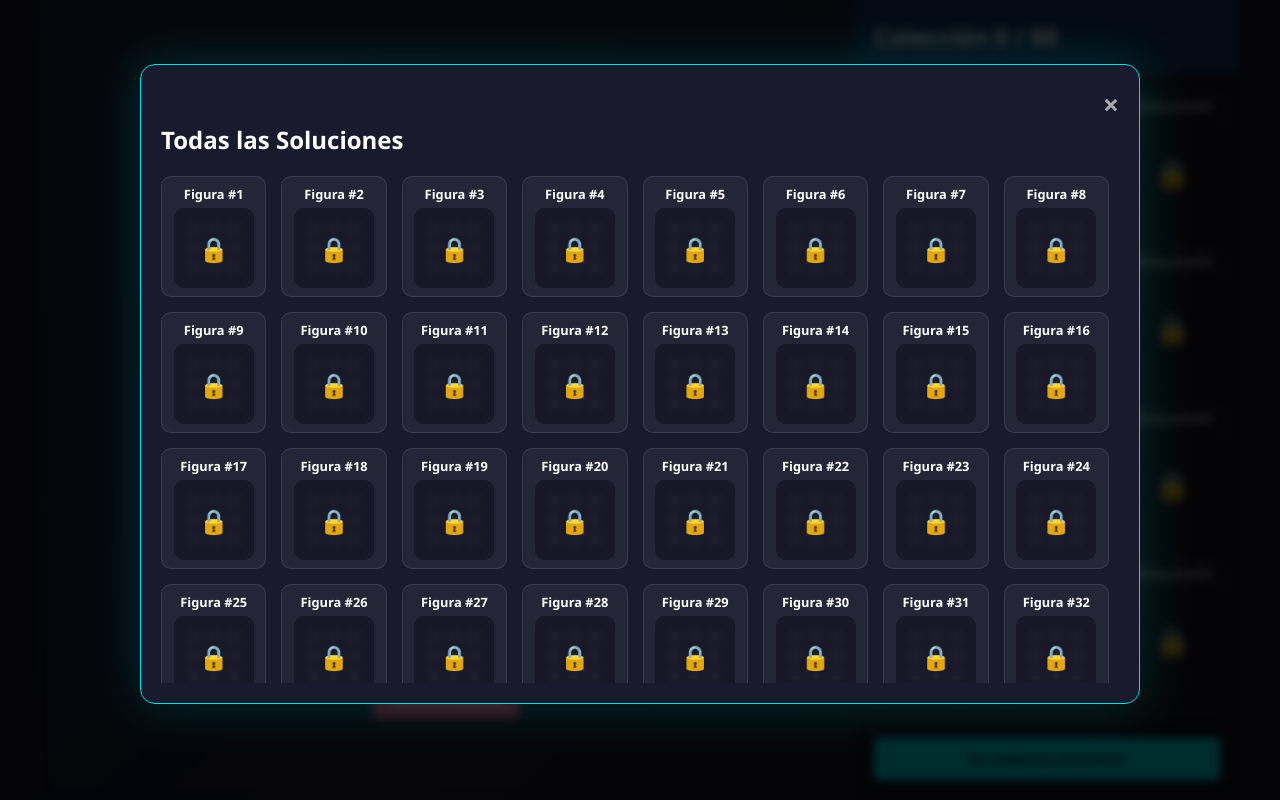
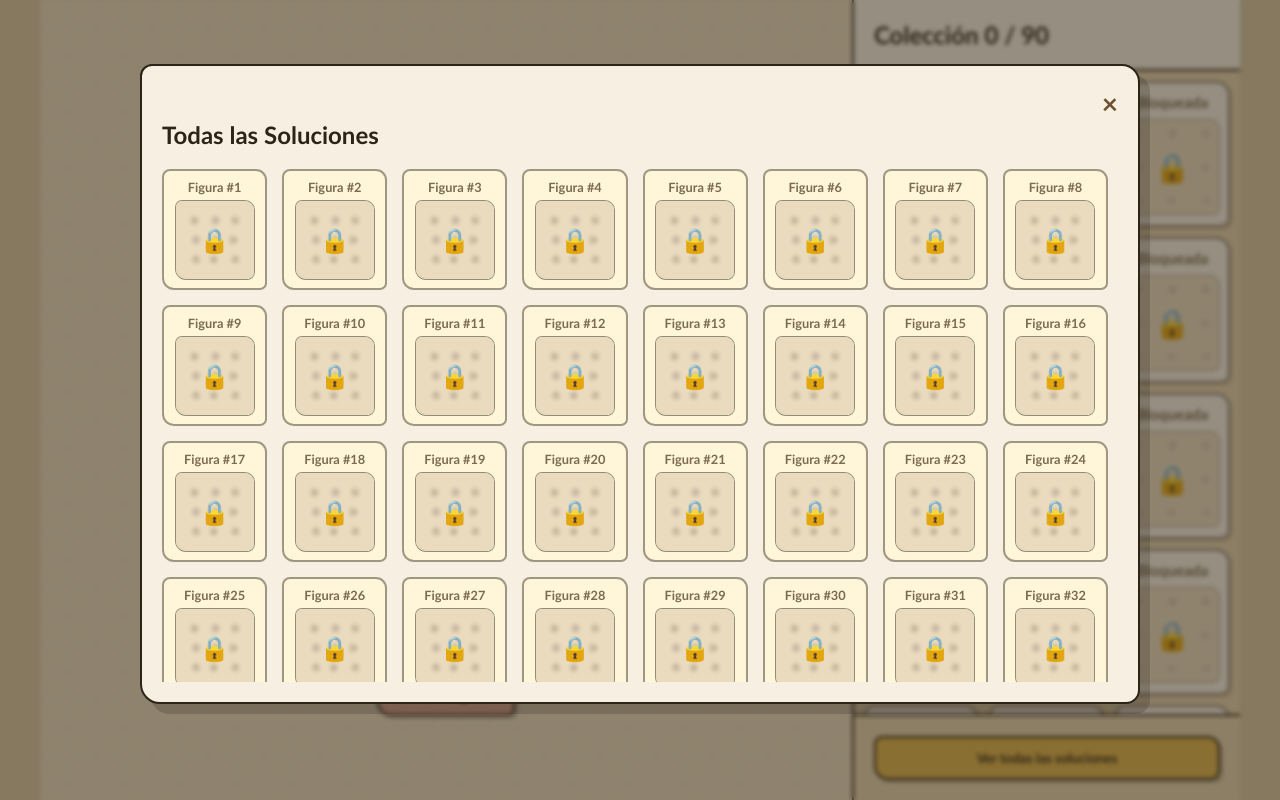
Before and after one commit to bernardo-campos/tercera-vista, a plain HTML site: page index.html in a window 1280 px wide. Both pictures are taken after a click on the button "Ver todas las soluciones". Drawn offline with Linux system fonts and the light colour scheme.

Commit message:
ui: usar Rough.js mediante cdn

```diff
--- a/css/styles.css
+++ b/css/styles.css
@@ -2,12 +2,12 @@
     margin: 0;
     padding: 0;
     box-sizing: border-box;
-    font-family: 'Segoe UI', Tahoma, Geneva, Verdana, sans-serif;
+    font-family: "Trebuchet MS", "Segoe UI", sans-serif;
 }
 
 body {
-    background: #1a1a2e;
-    color: #fff;
+    background: #d8c7a4;
+    color: #2d2418;
     height: 100vh;
     overflow: hidden;
 }
@@ -27,23 +27,32 @@ body {
     align-items: center;
     justify-content: center;
     padding: 20px;
-    background: linear-gradient(135deg, #16213e 0%, #1a1a2e 100%);
+    background: #eadbbf;
+    background-image:
+        linear-gradient(rgba(45, 36, 24, 0.04) 1px, transparent 1px),
+        linear-gradient(90deg, rgba(45, 36, 24, 0.035) 1px, transparent 1px);
+    background-size: 28px 28px;
 }
 
 .header h1 {
     font-size: 2.5rem;
-    background: linear-gradient(90deg, #00dbde 0%, #fc00ff 100%);
-    -webkit-background-clip: text;
-    -webkit-text-fill-color: transparent;
+    text-align: center;
+    color: #2d2418;
+    text-shadow: 2px 2px 0 rgba(114, 84, 45, 0.22);
+}
+
+.header p {
+    color: #6b5130;
     text-align: center;
 }
 
 .figure-wrapper {
     margin: 40px 0;
-    background: rgba(255, 255, 255, 0.05);
+    background: #f7efe1;
     padding: 40px;
-    border-radius: 30px;
-    box-shadow: 0 10px 30px rgba(0,0,0,0.5);
+    border: 2px solid #2d2418;
+    border-radius: 12px 18px 14px 20px;
+    box-shadow: 8px 8px 0 rgba(45, 36, 24, 0.18);
 }
 
 .figure-grid {
@@ -57,16 +66,18 @@ body {
     width: 24px;
     height: 24px;
     border-radius: 50%;
-    background: rgba(255, 255, 255, 0.2);
+    background: #f7efe1;
+    border: 2px solid #2d2418;
     transform: translate(-50%, -50%);
     cursor: pointer;
-    transition: all 0.3s;
+    transition: transform 0.2s, background 0.2s;
     z-index: 2;
 }
 
 .point.active {
-    background: #00dbde;
-    box-shadow: 0 0 15px #00dbde;
+    background: #e0b44b;
+    box-shadow: 2px 2px 0 rgba(45, 36, 24, 0.25);
+    transform: translate(-50%, -50%) rotate(-5deg) scale(1.08);
 }
 
 #lineCanvas {
@@ -82,25 +93,26 @@ body {
 .message-area {
     height: 40px;
     margin-bottom: 20px;
-    color: #a0a0c0;
+    color: #6b5130;
     font-weight: bold;
 }
 
 .btn-reset {
-    background: #ff416c;
-    color: white;
-    border: none;
+    background: #f2b6a0;
+    color: #2d2418;
+    border: 2px solid #2d2418;
     padding: 10px 20px;
-    border-radius: 5px;
+    border-radius: 9px 12px 8px 14px;
     cursor: pointer;
     font-weight: bold;
+    box-shadow: 3px 3px 0 rgba(45, 36, 24, 0.22);
 }
 
 /* Right Column: List Area */
 .list-column {
     flex: 1;
-    background: #12121e;
-    border-left: 1px solid rgba(255,255,255,0.1);
+    background: #e6d3ad;
+    border-left: 2px solid #2d2418;
     display: flex;
     flex-direction: column;
     min-width: 300px;
@@ -108,8 +120,8 @@ body {
 
 .list-header {
     padding: 20px;
-    border-bottom: 1px solid rgba(255,255,255,0.1);
-    background: #0f3460;
+    border-bottom: 2px solid #2d2418;
+    background: #f7efe1;
 }
 
 .figure-list {
@@ -127,7 +139,7 @@ body {
     width: 8px;
 }
 .figure-list::-webkit-scrollbar-thumb {
-    background: rgba(255,255,255,0.2);
+    background: rgba(45, 36, 24, 0.3);
     border-radius: 4px;
 }
 
@@ -137,36 +149,38 @@ body {
     flex-direction: column;
     align-items: center;
     padding: 10px;
-    background: rgba(255,255,255,0.03);
-    border-radius: 15px;
-    transition: all 0.3s;
-    border: 1px solid rgba(255,255,255,0.05);
+    background: #f7efe1;
+    border-radius: 10px 14px 9px 13px;
+    transition: transform 0.2s, box-shadow 0.2s;
+    border: 2px solid rgba(45, 36, 24, 0.55);
+    box-shadow: 3px 3px 0 rgba(45, 36, 24, 0.12);
 }
 
 .lock-item.unlocked {
-    background: rgba(0, 219, 222, 0.05);
-    border-color: rgba(0, 219, 222, 0.3);
-    box-shadow: 0 0 15px rgba(0, 219, 222, 0.1);
+    background: #fff6d9;
+    border-color: #2d2418;
+    box-shadow: 4px 4px 0 rgba(45, 36, 24, 0.18);
 }
 
 .lock-title {
     font-weight: bold;
     font-size: 0.95rem;
     margin-bottom: 8px;
-    color: #aaa;
+    color: #7c6a51;
 }
 
 .lock-item.unlocked .lock-title {
-    color: #00dbde;
+    color: #2d2418;
 }
 
 .canvas-wrapper {
     position: relative;
     width: 96px;
     height: 96px;
-    border-radius: 10px;
+    border: 1px solid rgba(45, 36, 24, 0.35);
+    border-radius: 7px 10px 8px 11px;
     overflow: hidden;
-    background: rgba(0,0,0,0.2);
+    background: #eadbbf;
 }
 
 .list-canvas {
@@ -180,8 +194,8 @@ body {
     left: 0;
     width: 100%;
     height: 100%;
-    background: rgba(26, 26, 46, 0.4);
-    backdrop-filter: blur(5px);
+    background: rgba(234, 219, 191, 0.72);
+    backdrop-filter: blur(2px);
     display: flex;
     justify-content: center;
     align-items: center;
@@ -200,24 +214,26 @@ body {
 
 .list-footer {
     padding: 20px;
-    border-top: 1px solid rgba(255,255,255,0.1);
+    border-top: 2px solid #2d2418;
     text-align: center;
 }
 
 .btn-solutions {
-    background: #00dbde;
-    color: #1a1a2e;
-    border: none;
+    background: #e0b44b;
+    color: #2d2418;
+    border: 2px solid #2d2418;
     padding: 12px 24px;
-    border-radius: 5px;
+    border-radius: 8px 12px 9px 14px;
     cursor: pointer;
     font-weight: bold;
     width: 100%;
-    transition: background 0.3s;
+    box-shadow: 3px 3px 0 rgba(45, 36, 24, 0.22);
+    transition: transform 0.2s, background 0.2s;
 }
 
 .btn-solutions:hover {
-    background: #00b3b6;
+    background: #efc766;
+    transform: translate(-1px, -1px);
 }
 
 /* Modal */
@@ -229,26 +245,26 @@ body {
     top: 0;
     width: 100%;
     height: 100%;
-    background-color: rgba(0,0,0,0.8);
-    backdrop-filter: blur(5px);
+    background-color: rgba(45, 36, 24, 0.48);
+    backdrop-filter: blur(2px);
 }
 
 .modal-content {
-    background-color: #1a1a2e;
+    background-color: #f7efe1;
     margin: 5% auto;
     padding: 20px;
-    border: 1px solid #00dbde;
+    border: 2px solid #2d2418;
     width: 80%;
     max-width: 1000px;
     height: 80vh;
-    border-radius: 15px;
+    border-radius: 12px 18px 14px 20px;
     display: flex;
     flex-direction: column;
-    box-shadow: 0 0 50px rgba(0, 219, 222, 0.2);
+    box-shadow: 10px 10px 0 rgba(45, 36, 24, 0.22);
 }
 
 .close-modal {
-    color: #aaa;
+    color: #6b5130;
     float: right;
     font-size: 28px;
     font-weight: bold;
@@ -258,7 +274,7 @@ body {
 
 .close-modal:hover,
 .close-modal:focus {
-    color: #fff;
+    color: #2d2418;
     text-decoration: none;
     cursor: pointer;
 }
@@ -273,11 +289,11 @@ body {
 }
 
 .solution-card {
-    background: rgba(255,255,255,0.05);
-    border-radius: 10px;
+    background: #fff6d9;
+    border-radius: 8px 11px 7px 12px;
     padding: 8px;
     text-align: center;
-    border: 1px solid rgba(255,255,255,0.1);
+    border: 2px solid rgba(45, 36, 24, 0.45);
 }
 
 .solution-card h3 {
@@ -286,6 +302,6 @@ body {
 }
 
 .solution-canvas {
-    background: rgba(0,0,0,0.2);
+    background: #eadbbf;
     border-radius: 5px;
 }
--- a/js/script.js
+++ b/js/script.js
@@ -8,6 +8,7 @@ document.addEventListener('DOMContentLoaded', async function() {
     const grid = document.getElementById('figureGrid');
     const canvas = document.getElementById('lineCanvas');
     const ctx = canvas.getContext('2d');
+    let roughCanvas = window.rough ? rough.canvas(canvas) : null;
     const messageArea = document.getElementById('messageArea');
     const figureListEl = document.getElementById('figureList');
     const progressCountEl = document.getElementById('progressCount');
@@ -25,6 +26,8 @@ document.addEventListener('DOMContentLoaded', async function() {
     await loadFigures();
     loadProgress();
     renderList();
+    window.addEventListener('rough-ready', syncRoughRenderer);
+    window.addEventListener('load', syncRoughRenderer);
 
     // --- Event Listeners ---
     grid.addEventListener('mousedown', startDrawing);
@@ -92,6 +95,16 @@ document.addEventListener('DOMContentLoaded', async function() {
     function saveProgress() {
         localStorage.setItem(STORAGE_KEY, JSON.stringify([...unlockedIndices]));
         updateProgressDisplay();
+    }
+
+    function syncRoughRenderer() {
+        if (!window.rough || roughCanvas) return;
+
+        roughCanvas = rough.canvas(canvas);
+        renderList();
+        if (solutionsModal.style.display === 'block') {
+            renderAllSolutions();
+        }
     }
 
     // --- Grid Logic ---
@@ -213,24 +226,31 @@ document.addEventListener('DOMContentLoaded', async function() {
         ctx.clearRect(0, 0, canvas.width, canvas.height);
         if (selectedPoints.length === 0) return;
 
-        ctx.beginPath();
-        ctx.strokeStyle = '#00dbde';
-        ctx.lineWidth = 4;
-        ctx.lineCap = 'round';
-        ctx.lineJoin = 'round';
-        ctx.shadowBlur = 10;
-        ctx.shadowColor = '#00dbde';
-
-        ctx.moveTo(selectedPoints[0].x, selectedPoints[0].y);
         for (let i = 1; i < selectedPoints.length; i++) {
-            ctx.lineTo(selectedPoints[i].x, selectedPoints[i].y);
+            drawSketchLine(
+                roughCanvas,
+                ctx,
+                selectedPoints[i - 1].x,
+                selectedPoints[i - 1].y,
+                selectedPoints[i].x,
+                selectedPoints[i].y,
+                4
+            );
         }
 
         if (mouseX !== null && mouseY !== null) {
             const rect = grid.getBoundingClientRect();
-            ctx.lineTo(mouseX - rect.left, mouseY - rect.top);
+            const lastPoint = selectedPoints[selectedPoints.length - 1];
+            drawSketchLine(
+                roughCanvas,
+                ctx,
+                lastPoint.x,
+                lastPoint.y,
+                mouseX - rect.left,
+                mouseY - rect.top,
+                3
+            );
         }
-        ctx.stroke();
     }
 
     // --- Game Logic ---
@@ -262,7 +282,7 @@ document.addEventListener('DOMContentLoaded', async function() {
                 unlockedIndices.add(match.id);
                 saveProgress();
                 renderList();
-                showFeedback("¡Figura desbloqueada!", '#00dbde');
+                showFeedback("¡Figura desbloqueada!", '#4f6f3a');
                 // Scroll to top
                 figureListEl.scrollTop = 0;
             }
@@ -380,7 +400,7 @@ document.addEventListener('DOMContentLoaded', async function() {
 
             const title = document.createElement('h3');
             title.textContent = `Figura #${figure.id + 1}`;
-            title.style.color = isUnlocked ? '#00dbde' : '#fff';
+            title.style.color = isUnlocked ? '#2d2418' : '#7c6a51';
 
             const canvasWrapper = document.createElement('div');
             canvasWrapper.className = 'canvas-wrapper';
@@ -416,6 +436,7 @@ document.addEventListener('DOMContentLoaded', async function() {
 
     function drawMiniFigure(canvas, segments) {
         const ctx = canvas.getContext('2d');
+        const miniRough = window.rough ? rough.canvas(canvas) : null;
         const padding = 20;
         const size = canvas.width;
         const cellSize = (size - 2 * padding) / 2;
@@ -429,30 +450,93 @@ document.addEventListener('DOMContentLoaded', async function() {
             }; // 1-based index to 0-based row/col
         };
 
-        // Draw points
-        ctx.fillStyle = 'rgba(255,255,255,0.2)';
+        ctx.clearRect(0, 0, canvas.width, canvas.height);
+
         for(let i=1; i<=9; i++) {
             const {x, y} = getCoords(i);
-            ctx.beginPath();
-            ctx.arc(x, y, 3, 0, Math.PI * 2);
-            ctx.fill();
+            drawSketchPoint(miniRough, ctx, x, y, size <= 90 ? 5 : 7);
         }
 
         if (!segments || segments.length === 0) return;
 
-        ctx.beginPath();
-        ctx.strokeStyle = '#00dbde';
-        ctx.lineWidth = 3;
+        segments.forEach(seg => {
+            const start = getCoords(seg[0]);
+            const end = getCoords(seg[1]);
+            drawSketchLine(miniRough, ctx, start.x, start.y, end.x, end.y, size <= 90 ? 2 : 3);
+        });
+
+    }
+
+    function drawSketchLine(roughSurface, ctx, x1, y1, x2, y2, strokeWidth) {
+        if (roughSurface) {
+            roughSurface.line(x1, y1, x2, y2, {
+                stroke: '#2d2418',
+                strokeWidth,
+                roughness: 1.7,
+                bowing: 1.4
+            });
+            return;
+        }
+
+        ctx.strokeStyle = '#2d2418';
+        ctx.lineWidth = strokeWidth;
         ctx.lineCap = 'round';
         ctx.lineJoin = 'round';
 
-        segments.forEach(seg => {
-            const start = getCoords(seg[0]);
-            const end = getCoords(seg[1]);
-            ctx.moveTo(start.x, start.y);
-            ctx.lineTo(end.x, end.y);
+        for (let pass = 0; pass < 2; pass++) {
+            const startJitter = sketchJitter(x1 + y1 + pass, 1.8);
+            const endJitter = sketchJitter(x2 + y2 + pass, 1.8);
+            const controlJitter = sketchJitter(x1 + x2 + y1 + y2 + pass, 5);
+
+            ctx.beginPath();
+            ctx.moveTo(x1 + startJitter.x, y1 + startJitter.y);
+            ctx.quadraticCurveTo(
+                (x1 + x2) / 2 + controlJitter.x,
+                (y1 + y2) / 2 + controlJitter.y,
+                x2 + endJitter.x,
+                y2 + endJitter.y
+            );
             ctx.stroke();
-        });
+        }
+    }
 
+    function drawSketchPoint(roughSurface, ctx, x, y, diameter) {
+        if (roughSurface) {
+            roughSurface.circle(x, y, diameter, {
+                stroke: '#2d2418',
+                strokeWidth: 1.4,
+                fill: '#f7efe1',
+                fillStyle: 'solid',
+                roughness: 1.9
+            });
+            return;
+        }
+
+        ctx.fillStyle = '#f7efe1';
+        ctx.strokeStyle = '#2d2418';
+        ctx.lineWidth = 1.4;
+
+        for (let pass = 0; pass < 2; pass++) {
+            const jitter = sketchJitter(x + y + pass, 1.2);
+            ctx.beginPath();
+            ctx.ellipse(
+                x + jitter.x,
+                y + jitter.y,
+                diameter / 2,
+                diameter / 2.4,
+                pass * 0.45,
+                0,
+                Math.PI * 2
+            );
+            if (pass === 0) ctx.fill();
+            ctx.stroke();
+        }
+    }
+
+    function sketchJitter(seed, amount) {
+        return {
+            x: Math.sin(seed * 12.9898) * amount,
+            y: Math.cos(seed * 78.233) * amount
+        };
     }
 });
```
Also changed, not shown: index.html (+1 -0 lines).
